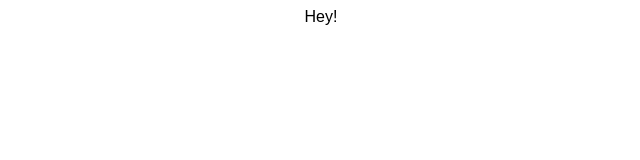
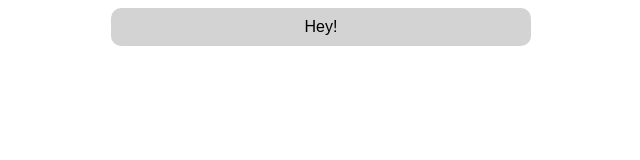
Before and after one commit to TheCodeSpace/MYOW, a plain HTML site: page index.html in a window 1280 px wide. Shown: the whole page, without its empty margins (319-959 px from the left). Drawn offline with Linux system fonts and the light colour scheme.

Commit message:
Fixed error in html regarding style and class

```diff
--- a/index.html
+++ b/index.html
@@ -22,6 +22,6 @@
 		<link rel="stylesheet" type="text/css" href="bin/lib/css/main.css">
     </head>
     <body>
-    <a style="basic">Hey!</a>
+    <a class="basic">Hey!</a>
     </body>
 </html>
```
